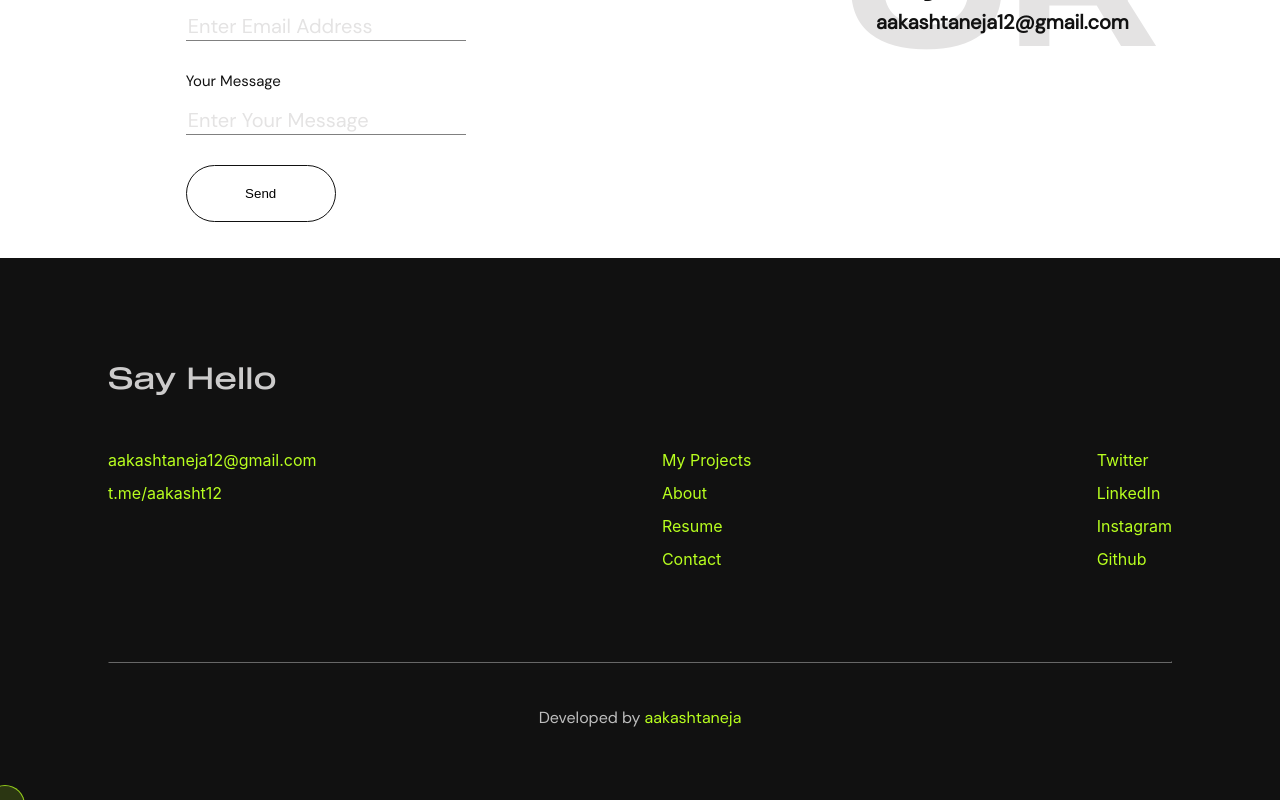
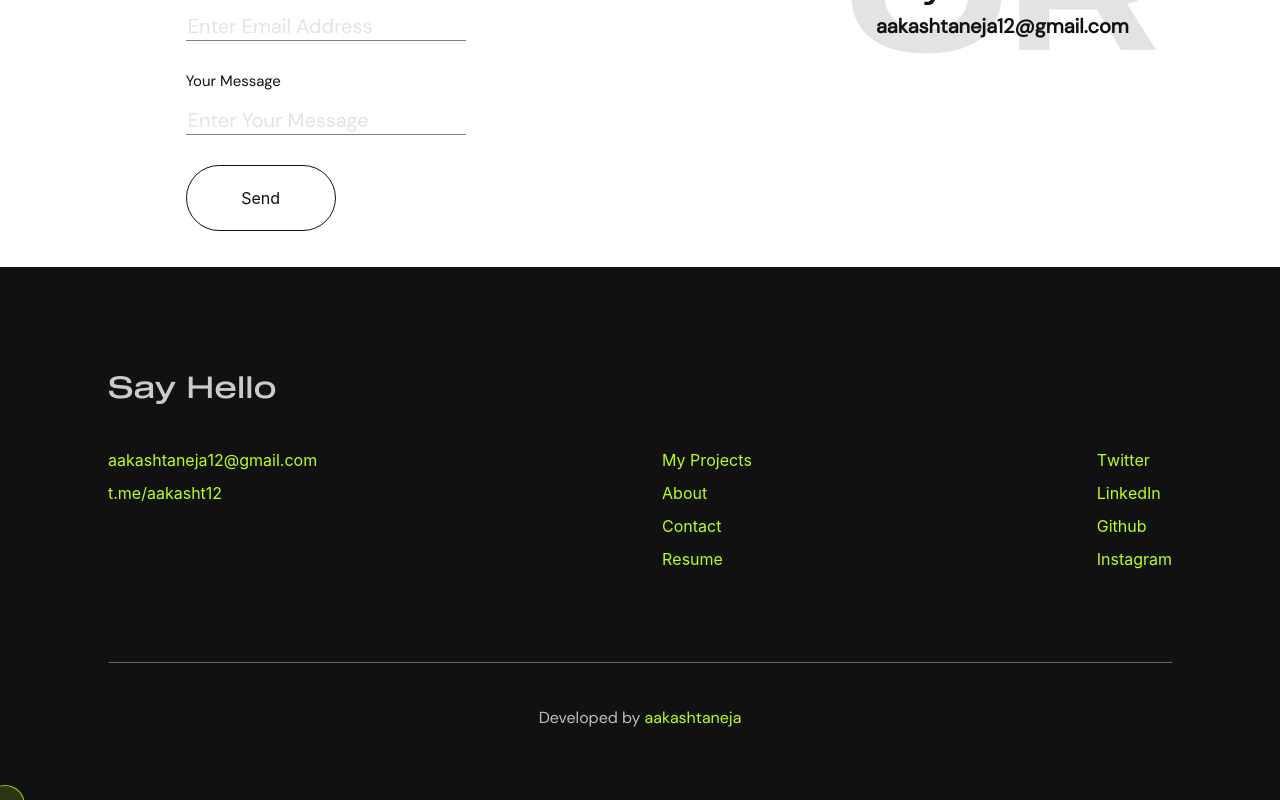
Before and after one commit to aakash-taneja/portfolio-site, a React (Vite) app: page / in a window 1280 px wide. Shown: the part 2557-3357 px from the top of the page. Built offline with nearby package versions, Linux system fonts and the light colour scheme.

Commit message:
ui updates of several sections

```diff
--- a/src/App.css
+++ b/src/App.css
@@ -378,3 +378,43 @@ html::-webkit-scrollbar {
   opacity: 0.3;
   transform: scale(0);
 }
+.magnetic-button {
+  padding: 20px;
+  border-radius: 40px;
+  border: 1px solid #111;
+  width: 150px;
+  background: #fff;
+  display: flex;
+  justify-content: center;
+  color: #111;
+  position: relative;
+  overflow: hidden;
+  z-index: 1;
+}
+
+.magnetic-button::before {
+  content: "";
+  position: absolute;
+  background: #b8ff1f; /* Blue color */
+  width: 0px;
+  height: 0px;
+  border-radius: 100px;
+  bottom: -50px;
+  /* top: -50px; */
+  left: 0px;
+  transition: all 0.7s ease-out;
+  z-index: -1;
+}
+
+.magnetic-button.hovered::before {
+  width: 250px;
+  height: 200px;
+  left: -50px;
+  /* bottom: -200px; */
+}
+.magnetic-button.exit::before {
+  /* width: 250px; */
+  /* height: 200px; */
+  left: 75px;
+  top: -100px;
+}
--- a/src/components/AnimatedLink.tsx
+++ b/src/components/AnimatedLink.tsx
@@ -1,14 +1,24 @@
 import { useState } from "react";
 import { motion } from "framer-motion";
 
-const AnimatedLink = ({ title }: any) => {
+const AnimatedLink = ({ title, href, external }: any) => {
   const [isHovered, setHovered] = useState(false);
-
+  const scrollToSection = () => {
+    if (external) {
+      window.open(href, "_blank", "noopener,noreferrer");
+    } else {
+      const section = document.getElementById(href);
+      if (section) {
+        section.scrollIntoView({ behavior: "smooth" });
+      }
+    }
+  };
   return (
     <motion.div
       onMouseEnter={() => setHovered(true)}
       onMouseLeave={() => setHovered(false)}
       className="relative overflow-hidden cursor-pointer"
+      onClick={scrollToSection}
     >
       <AnimatedWord
         title={title}
--- a/src/components/ContactSection.tsx
+++ b/src/components/ContactSection.tsx
@@ -1,5 +1,6 @@
 import { useEffect, useRef, useState } from "react";
 import FormInput from "./FormInput";
+import MagneticButton from "./MagneticButton";
 
 const ContactSection = () => {
   const [scrollPosition, setScrollPosition] = useState(0);
@@ -88,7 +89,12 @@ const ContactSection = () => {
     setValues({ ...values, [e.target.name]: e.target.value });
   };
   return (
-    <div ref={sectionRef} className="contact-section" style={{ width: "100%" }}>
+    <div
+      ref={sectionRef}
+      className="contact-section"
+      style={{ width: "100%" }}
+      id="#contact"
+    >
       <div
         className={`large-headings contactHeading ${
           moveWork ? "move-right" : ""
@@ -138,17 +144,8 @@ const ContactSection = () => {
                   onChange={onChange}
                 />
               ))}
-              <button
-                style={{
-                  padding: "20px",
-                  borderRadius: "40px",
-                  border: "1px solid #111",
-                  width: "150px",
-                  background: "#fff",
-                }}
-              >
-                Send
-              </button>
+
+              <MagneticButton />
             </form>
           </div>
         </div>
--- a/src/components/Footer.tsx
+++ b/src/components/Footer.tsx
@@ -1,3 +1,5 @@
+import AnimatedLink from "./AnimatedLink";
+
 const Footer = () => {
   return (
     <div
@@ -17,24 +19,72 @@ const Footer = () => {
           display: "flex",
           justifyContent: "space-between",
           width: "100%",
-          marginTop: "2rem",
+          marginTop: "1.5rem",
         }}
       >
         <div>
-          <div style={{ marginTop: "0.5rem" }}>aakashtaneja12@gmail.com</div>
-          <div style={{ marginTop: "0.5rem" }}>t.me/aakasht12</div>
+          <div className="relative nav-link" style={{ marginTop: "0.5rem" }}>
+            <AnimatedLink
+              title="aakashtaneja12@gmail.com"
+              href="mailto:aakashtaneja12@gmail.com"
+              external={true}
+            />
+          </div>
+          <div className="relative nav-link" style={{ marginTop: "0.5rem" }}>
+            <AnimatedLink
+              title="t.me/aakasht12"
+              href="https://t.me/aakasht12"
+              external={true}
+            />
+          </div>
         </div>
         <div>
-          <div style={{ marginTop: "0.5rem" }}>My Projects</div>
-          <div style={{ marginTop: "0.5rem" }}>About</div>
-          <div style={{ marginTop: "0.5rem" }}>Resume</div>
-          <div style={{ marginTop: "0.5rem" }}>Contact</div>
+          <div className="relative nav-link" style={{ marginTop: "0.5rem" }}>
+            <AnimatedLink title="My Projects" href="#work" />
+          </div>
+          <div className="relative nav-link" style={{ marginTop: "0.5rem" }}>
+            <AnimatedLink title="About" href="/about" external={true} />
+          </div>
+          <div className="relative nav-link" style={{ marginTop: "0.5rem" }}>
+            <AnimatedLink title="Contact" href="#contact" />
+          </div>
+          <div className="relative nav-link" style={{ marginTop: "0.5rem" }}>
+            <AnimatedLink
+              title="Resume"
+              href="https://drive.google.com/file/d/1p8Krl7X5RbpqNMC_mnP6MhiDoA0LLN7J/view?usp=sharing"
+              external={true}
+            />
+          </div>
         </div>
         <div>
-          <div style={{ marginTop: "0.5rem" }}>Twitter</div>
-          <div style={{ marginTop: "0.5rem" }}>LinkedIn</div>
-          <div style={{ marginTop: "0.5rem" }}>Instagram</div>
-          <div style={{ marginTop: "0.5rem" }}>Github</div>
+          <div className="relative nav-link" style={{ marginTop: "0.5rem" }}>
+            <AnimatedLink
+              title="Twitter"
+              href="https://x.com/AakashTaneja6"
+              external={true}
+            />
+          </div>
+          <div className="relative nav-link" style={{ marginTop: "0.5rem" }}>
+            <AnimatedLink
+              title="LinkedIn"
+              href="https://linkedin.com/in/aakash-taneja"
+              external={true}
+            />
+          </div>
+          <div className="relative nav-link" style={{ marginTop: "0.5rem" }}>
+            <AnimatedLink
+              title="Github"
+              href="https://github.com/aakash-taneja"
+              external={true}
+            />
+          </div>
+          <div className="relative nav-link" style={{ marginTop: "0.5rem" }}>
+            <AnimatedLink
+              title="Instagram"
+              href="https://drive.google.com/file/d/1p8Krl7X5RbpqNMC_mnP6MhiDoA0LLN7J/view?usp=sharing"
+              external={true}
+            />
+          </div>
         </div>
       </div>
       <hr
--- /dev/null
+++ b/src/components/MagneticButton.tsx
@@ -0,0 +1,47 @@
+import { useState } from "react";
+
+const MagneticButton = () => {
+  const [isHovered, setIsHovered] = useState(false);
+  const [transform, setTransform] = useState({ x: 0, y: 0 });
+  const [isExiting, setIsExiting] = useState(false);
+  const handleMouseMove = (e: any) => {
+    const position = e.currentTarget.getBoundingClientRect();
+    const x = e.clientX - position.left - position.width / 2;
+    const y = e.clientY - position.top - position.height / 2;
+    setTransform({ x: x * 0.3, y: y * 0.3 });
+  };
+  const handleMouseOut = () => {
+    setTransform({ x: 0, y: 0 });
+    setIsHovered(false);
+    setIsExiting(true);
+  };
+
+  const handleMouseEnter = () => {
+    setIsHovered(true);
+    setIsExiting(false);
+  };
+
+  const handleMouseLeave = () => {
+    setIsHovered(false);
+    setIsExiting(true);
+  };
+  return (
+    <div
+      className={`magnetic-button ${isHovered ? "hovered" : ""} ${
+        isExiting ? "exit" : ""
+      }`}
+      onMouseEnter={handleMouseEnter}
+      onMouseMove={handleMouseMove}
+      onMouseOut={handleMouseOut}
+      onMouseLeave={handleMouseLeave}
+      style={{
+        transform: `translate(${transform.x}px, ${transform.y}px)`,
+        transition: "all 0.3s ease-out",
+      }}
+    >
+      Send
+    </div>
+  );
+};
+
+export default MagneticButton;
--- a/src/components/NavTop.tsx
+++ b/src/components/NavTop.tsx
@@ -1,10 +1,14 @@
 import AnimatedLink from "./AnimatedLink";
 
-const navLinks = [
-  { title: "Work", href: "#work" },
-  { title: "About", href: "#about" },
-  { title: "Contact", href: "#contact" },
-  { title: "resume", href: "#resume" },
+const navLinks: any = [
+  { title: "Work", href: "#work", external: false },
+  { title: "About", href: "/about", external: true },
+  { title: "Contact", href: "#contact", external: false },
+  {
+    title: "resume",
+    href: "https://drive.google.com/file/d/1p8Krl7X5RbpqNMC_mnP6MhiDoA0LLN7J/view?usp=sharing",
+    external: true,
+  },
 ];
 const NavTop = () => {
   return (
@@ -45,10 +49,14 @@ const NavTop = () => {
           width: "40%",
         }}
       >
-        {navLinks.map((links, index) => {
+        {navLinks.map((links: any, index: any) => {
           return (
             <div className="relative nav-link" key={index}>
-              <AnimatedLink title={links.title} />
+              <AnimatedLink
+                title={links.title}
+                href={links.href}
+                external={links.external}
+              />
             </div>
           );
         })}
--- a/src/components/ProjectSection.tsx
+++ b/src/components/ProjectSection.tsx
@@ -40,7 +40,7 @@ const ProjectSection = (updateCursor: any) => {
   }, [scrollPosition, scrollDirection]);
 
   return (
-    <div className="project-section" style={{ width: "100%" }}>
+    <div className="project-section" style={{ width: "100%" }} id="#work">
       <div
         className={`large-headings workHeading ${moveWork ? "move-right" : ""}`}
       >
```
